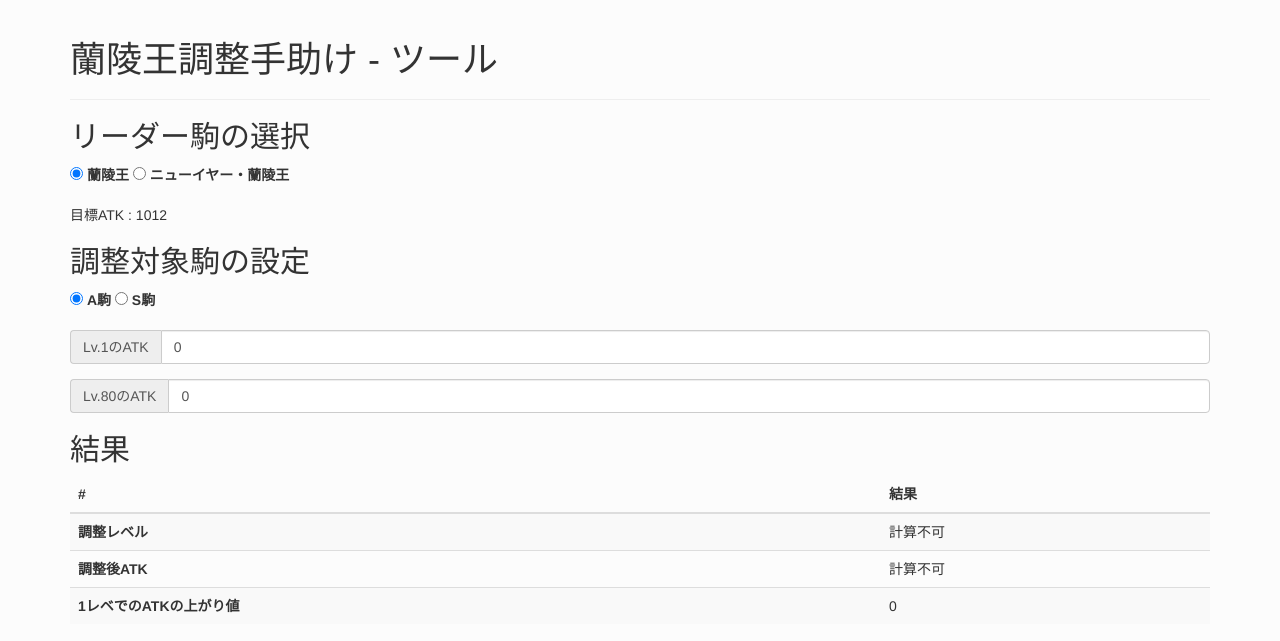
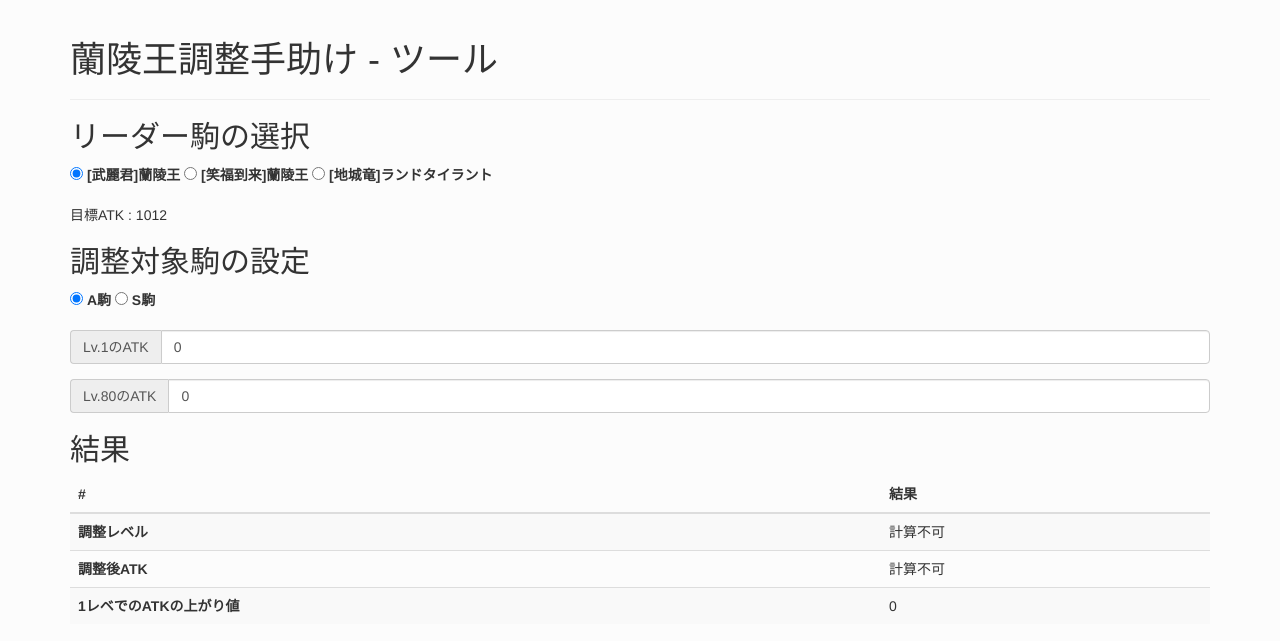
Before and after one commit to nyamothellonia/ranryo, a website: page docs/index.html in a window 1280 px wide. Shown: the top 641 px of the page. Drawn offline with nearby package versions, Linux system fonts and the light colour scheme.

Commit message:
ランドタイラント対応

```diff
--- a/docs/index.html
+++ b/docs/index.html
@@ -32,9 +32,13 @@
             <div class="form-group">
                 <h2>リーダー駒の選択</h2>
                 <input type="radio" id="adjust_ran" name="atk_group" value="1012" v-model="adjustment_atk">
-                <label for="adjust_ran">蘭陵王</label>
+                <label for="adjust_ran">[武麗君]蘭陵王</label>
+
                 <input type="radio" id="adjust_new_ran" name="atk_group" value="848" v-model="adjustment_atk">
-                <label for="adjust_new_ran">ニューイヤー・蘭陵王</label>
+                <label for="adjust_new_ran">[笑福到来]蘭陵王</label>
+
+                <input type="radio" id="adjust_new_land" name="atk_group" value="1188" v-model="adjustment_atk">
+                <label for="adjust_new_ran">[地城竜]ランドタイラント</label>
 
             </div>
             目標ATK : <span>{{ adjustment_atk }}</span>
```
